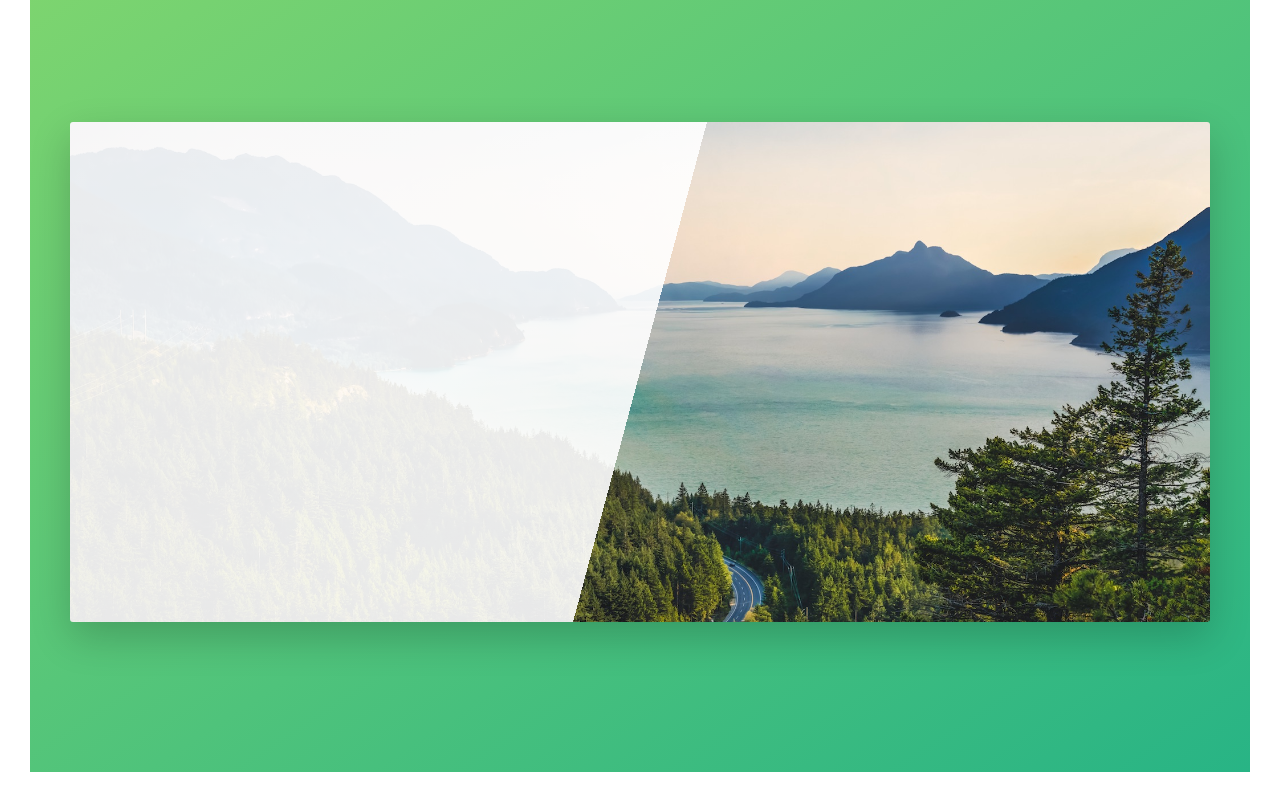
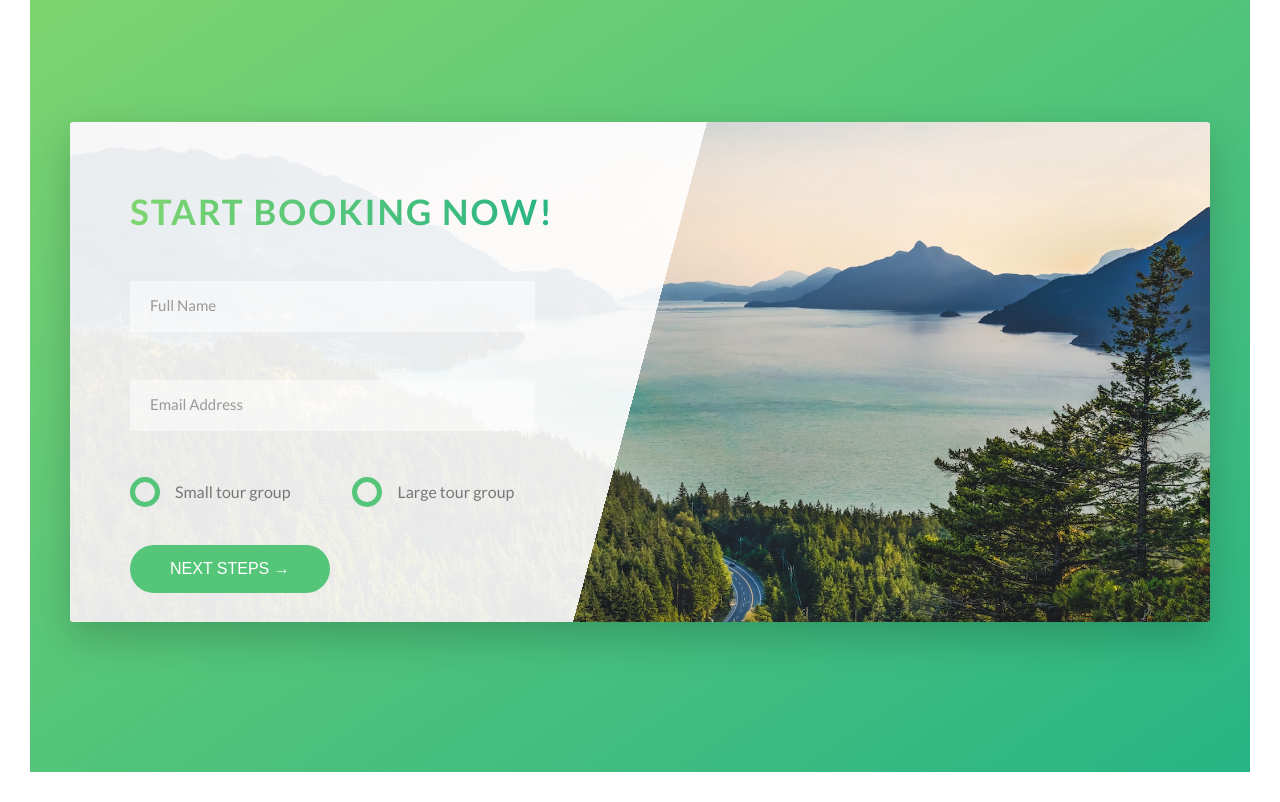
Before and after one commit to Cypherdious89/Natours, a website: page index.html in a window 1280 px wide. Shown: the part 4560-5362 px from the top of the page. Drawn offline with Linux system fonts and the light colour scheme.

Commit message:
Added and styled booking form

```diff
--- a/index.html
+++ b/index.html
@@ -239,8 +239,39 @@
             <section class="section-book">
                 <div class="row">
                     <div class="book">
-                        <div class="book-form">
-                            <form action="#" class="form"></form>
+                        <div class="book__form">
+                            <form action="#" class="form">
+                                <div class="u-margin-bottom-medium">
+                                    <h2 class="heading-secondary">Start booking now!</h2>
+                                </div>
+                                <div class="form__group">
+                                    <input type="text" autocomplete="off" class="form__input" placeholder="Full Name" id="name" required>
+                                    <label for="name" class="form__label">Full Name</label>
+                                </div>
+                                <div class="form__group">
+                                    <input type="email" autocomplete="off" class="form__input" placeholder="Email Address" id="email" required>
+                                    <label for="email" class="form__label">Email Address</label>
+                                </div>
+                                <div class="form__group">
+                                    <div class="form__radio-group u-margin-bottom-small">
+                                        <input type="radio" class="form__radio-input" id="small" name="size">
+                                        <label for="small" class="form__radio-label">
+                                            <span class="form__radio-button"></span>
+                                            Small tour group
+                                        </label>
+                                    </div>
+                                    <div class="form__radio-group">
+                                        <input type="radio" class="form__radio-input" id="large" name="size">
+                                        <label for="large" class="form__radio-label">
+                                            <span class="form__radio-button"></span>
+                                            Large tour group
+                                        </label>
+                                    </div>
+                                </div>
+                                <div class="form__group">
+                                    <button class="btn btn--green">Next steps &rarr;</button>
+                                </div>
+                            </form>
                         </div>
                     </div>
                 </div>
--- a/sass/abstracts/_variables.scss
+++ b/sass/abstracts/_variables.scss
@@ -12,7 +12,9 @@ $color-tertiary-dark: #5643fa;
 $color-gray-light-1: #f7f7f7;
 $color-gray-light-2: #eee;
 
-$color-gray-dark: #777;
+$color-gray-dark-1: #777;
+$color-gray-dark-2: #999;
+
 $color-white: #fff;
 $color-black: #000;
 
--- a/sass/base/_typography.scss
+++ b/sass/base/_typography.scss
@@ -2,7 +2,7 @@ body {
     font-family: "Lato", sans-serif;
     font-weight: 400;
     line-height: 1.7;
-    color: $color-gray-dark;
+    color: $color-gray-dark-1;
     padding: 3rem;
 }
 
--- a/sass/components/_button.scss
+++ b/sass/components/_button.scss
@@ -1,5 +1,5 @@
 .btn {
-
+    &,
     &:link,
     &:visited {
         text-transform: uppercase;
@@ -10,6 +10,9 @@
         border-radius: 10rem;
         transition: all 0.2s;
         position: relative;
+        //changes for <button> element
+        border: none;
+        cursor: pointer;
     }
 
     &:hover {
@@ -22,14 +25,15 @@
         }
     }
 
-    &:active {
+    &:active, &:focus {
+        outline: none;
         transform: translateY(-0.1rem);
         box-shadow: 0 0.5rem 1rem rgba($color-black, 0.2);
     }
 
     &--white {
         background-color: $color-white;
-        color: $color-gray-dark;
+        color: $color-gray-dark-1;
 
         &::after {
             background-color: $color-white;
--- a/sass/components/_card.scss
+++ b/sass/components/_card.scss
@@ -99,7 +99,7 @@
 
     &__details{
         padding: 3rem;
-        color: $color-gray-dark;
+        color: $color-gray-dark-1;
         ul{
             list-style: none;
             width: 80%;
--- /dev/null
+++ b/sass/components/_form.scss
@@ -0,0 +1,92 @@
+.form {
+    &__group:not(:last-child){
+        margin-bottom: 2rem;
+    }
+
+    &__input {
+        font-size: 1.5rem;
+        padding: 1.5rem 2rem;
+        border-radius: 2px;
+        color: inherit;
+        background-color: rgba($color: $color-white, $alpha: 0.5);
+        border: none;
+        font-family: inherit;
+        border-bottom: 3px solid transparent;
+        width: 90%;
+        display: block;
+        transition: all 0.2s;
+
+        &:focus{
+            outline: none;
+            box-shadow: 0 1rem 2rem rgba($color: $color-black, $alpha: 0.1);
+            border-bottom: 3px solid $color-primary;
+
+            &:invalid{
+                border-bottom: 3px solid $color-secondary-dark;
+            }
+        }
+
+        &::-webkit-input-placeholder{
+            color: $color-gray-dark-2;
+        }
+    }
+    &__label{
+        font-size: 1.2rem;
+        font-weight: 700;
+        margin-left: 2rem;
+        margin-top: 0.7rem;
+        display: block;
+        transition: all 0.2s;
+    }
+
+    &__input:placeholder-shown + &__label{
+        opacity: 0;
+        visibility: hidden;
+        transform: translateY(-4rem);
+    }
+
+    &__radio-group{
+        width: 49%;
+        display: inline-block;
+    }
+
+    &__radio-input{
+        display: none;
+    }
+
+    &__radio-label{
+        font-size: $default-font-size;
+        cursor: pointer;
+        padding-left: 4.5rem;
+        position: relative;
+    }
+
+    &__radio-button{
+        height: 3rem;
+        width: 3rem;
+        border-radius: 50%;
+        border: 5px solid $color-primary;
+        display: inline-block;
+        position: absolute;
+        top: -0.5rem;
+        left: 0;
+
+        &::after{
+            content: "";
+            display: block;
+            width: 1.3rem;
+            height: 1.3rem;
+            border-radius: 50%;
+            background-color: $color-primary;
+            position: absolute;
+            top: 50%;
+            left: 50%;
+            transform: translate(-50%, -50%);
+            opacity: 0;
+            transition: all 0.2s;
+        }
+    }
+    &__radio-input:checked ~ &__radio-label &__radio-button::after {
+        opacity: 1;
+    }
+}
--- a/sass/main.scss
+++ b/sass/main.scss
@@ -12,6 +12,7 @@
 @import "components/card";
 @import "components/composition";
 @import "components/feature-box";
+@import "components/form";
 @import "components/story";
 
 @import "layout/grid";
--- a/sass/pages/_home.scss
+++ b/sass/pages/_home.scss
@@ -43,4 +43,9 @@
     border-radius: 3px;
     box-shadow: 0 1.5rem 4rem rgba($color-black, 0.2);
     height: 50rem;
+
+    &__form {
+        width: 50%;
+        padding: 6rem;
+    }
 }
```
Also changed, not shown: css/style.css.
